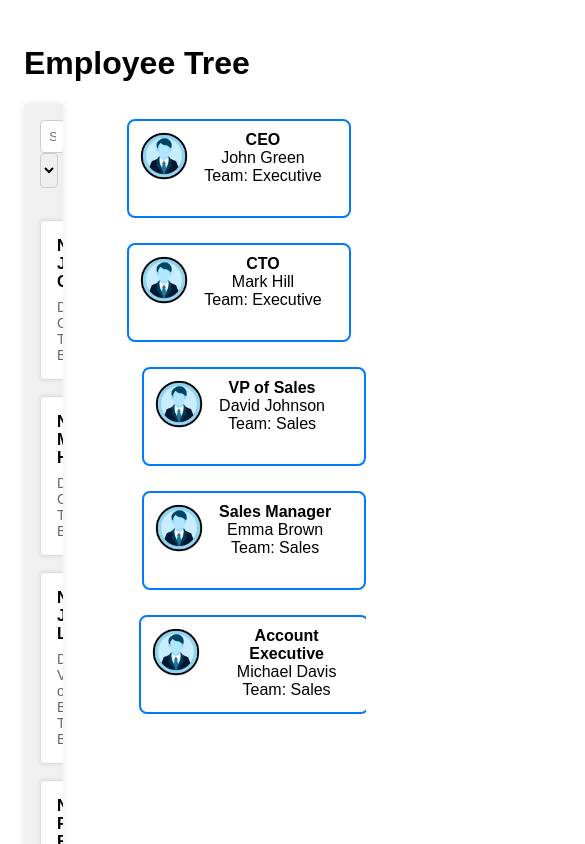
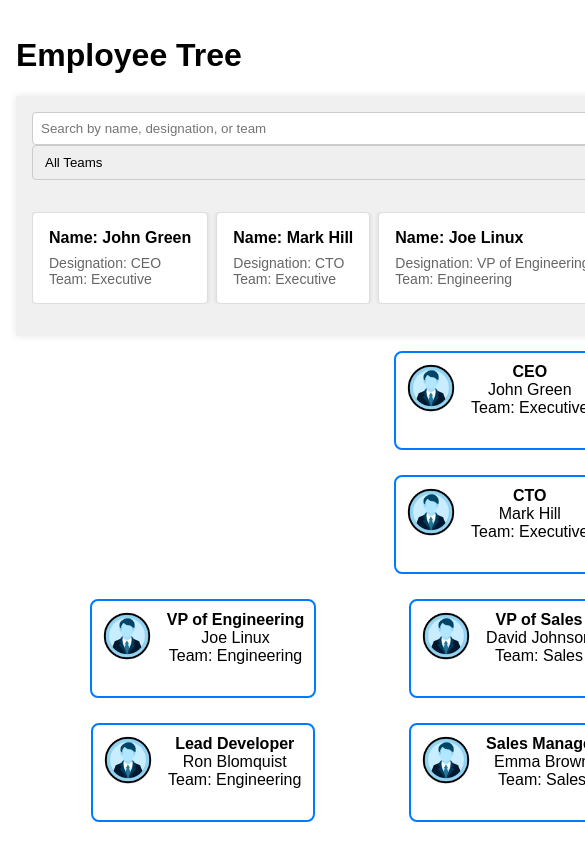
Before and after one commit to kartarkat/work-mate, a React (Create React App) app: page / in a window 390 px wide. Shown: the top 844 px of the page, 585 px wide, since content can reach past the window. Built offline with nearby package versions, Linux system fonts and the light colour scheme; the HTML template or start-up script is replaced by a standard one.

Commit message:
added some responsiveness

```diff
--- a/src/App.module.scss
+++ b/src/App.module.scss
@@ -3,13 +3,23 @@
 .app {
 	font-family: Arial, sans-serif;
 	padding: 24px;
+
+	/* Media query for screens smaller than 768px (typical mobile devices) */
+	@media (max-width: 768px) {
+	  padding: 16px;
+	}
   }
 
   .container {
 	display: flex;
+	justify-content: space-between;
 	align-items: flex-start;
-	gap: 50px;
-	width: 100%;
+	width: 100%; /* Occupy the full width of the container */
+
+	/* Media query for screens smaller than 768px (typical mobile devices) */
+	@media (max-width: 768px) {
+	  flex-direction: column; /* Stack components vertically on mobile */
+	}
   }
 
   /* Allocate 30% space for EmployeeList */
@@ -18,9 +28,21 @@
 	padding: 16px;
 	background-color: #f0f0f0;
 	box-shadow: 0 0 8px rgba(0, 0, 0, 0.1);
+
+	/* Media query for screens smaller than 768px (typical mobile devices) */
+	@media (max-width: 768px) {
+	  width: 100%; /* Occupy full width on mobile */
+	  margin-bottom: 16px; /* Add spacing between components */
+	}
   }
 
   /* Allocate 70% space for EmployeeTree */
   .EmployeeTree {
 	width: 70%;
+	/* Additional styles for EmployeeTree can be added here */
+
+	/* Media query for screens smaller than 768px (typical mobile devices) */
+	@media (max-width: 768px) {
+	  width: 100%; /* Occupy full width on mobile */
+	}
   }
--- a/src/components/EmployeeList/EmployeeList.module.scss
+++ b/src/components/EmployeeList/EmployeeList.module.scss
@@ -1,7 +1,6 @@
 /* EmployeeList.module.scss */
 
 .employeeListContainer {
-    width: 30%; /* Allocate 30% of the space for EmployeeList */
     background-color: #f0f0f0; /* Background color for the list container */
     padding: 16px;
     box-shadow: 0 0 8px rgba(0, 0, 0, 0.1); /* Add a shadow for depth */
@@ -30,15 +29,28 @@
   .employeeItems {
     list-style: none;
     padding: 0;
+    display: flex;
+    flex-direction: column;
+    flex-wrap: nowrap; /* Prevent items from wrapping to the next row */
+    overflow-x: auto; /* Enable horizontal scrolling */
+    @media (max-width: 768px) {
+      flex-direction: row;
+    }
   }
 
   .employeeItem {
-    margin-bottom: 16px;
+    margin-right: 16px; /* Add spacing between items */
     background-color: #fff;
     padding: 16px;
     border: 1px solid #ddd;
     border-radius: 4px;
     box-shadow: 0 0 4px rgba(0, 0, 0, 0.1);
+    min-width: 300px; /* Set a minimum width for each item */
+
+    @media (max-width: 768px) {
+      margin-right: 8px;
+      min-width: max-content;
+    }
   }
 
   .employeeName {
```
